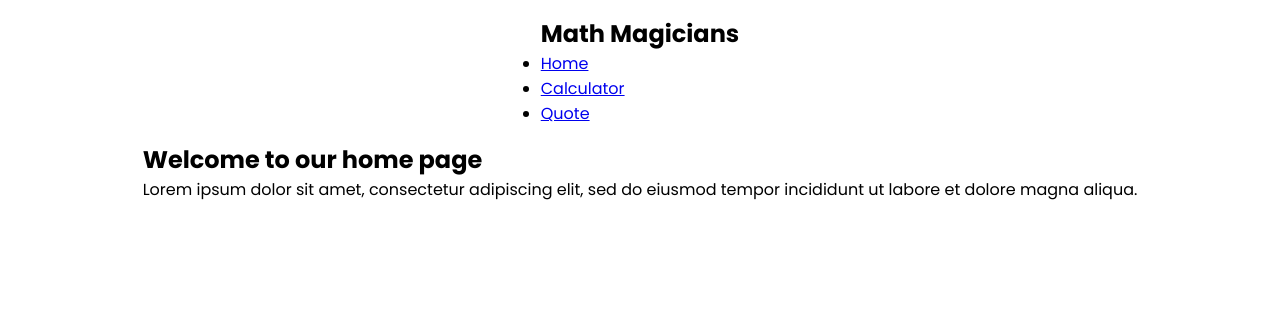
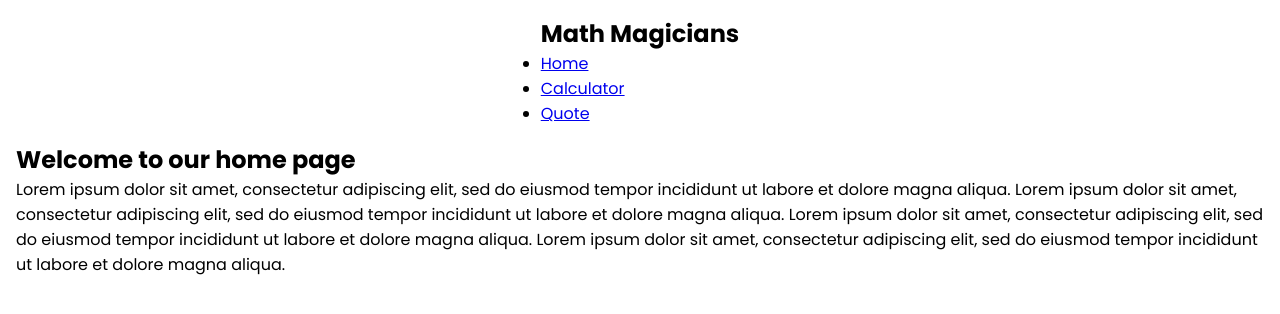
Before and after one commit to ZewdieMc/math-magicians, a React (Create React App) app: page / in a window 1280 px wide. Shown: the top 314 px of the page. Built offline with nearby package versions, Linux system fonts and the light colour scheme.

Commit message:
Add Home content

```diff
--- a/src/components/Home.js
+++ b/src/components/Home.js
@@ -1,9 +1,16 @@
 const Home = () => (
-  <div>
+  <div className="home">
     <h2>Welcome to our home page</h2>
     <p>
       Lorem ipsum dolor sit amet, consectetur adipiscing elit, sed
       do eiusmod tempor incididunt ut labore et dolore magna aliqua.
+      Lorem ipsum dolor sit amet, consectetur adipiscing elit, sed
+      do eiusmod tempor incididunt ut labore et dolore magna aliqua.
+      Lorem ipsum dolor sit amet, consectetur adipiscing elit, sed
+      do eiusmod tempor incididunt ut labore et dolore magna aliqua.
+      Lorem ipsum dolor sit amet, consectetur adipiscing elit, sed
+      do eiusmod tempor incididunt ut labore et dolore magna aliqua.
+
     </p>
   </div>
 );
```
